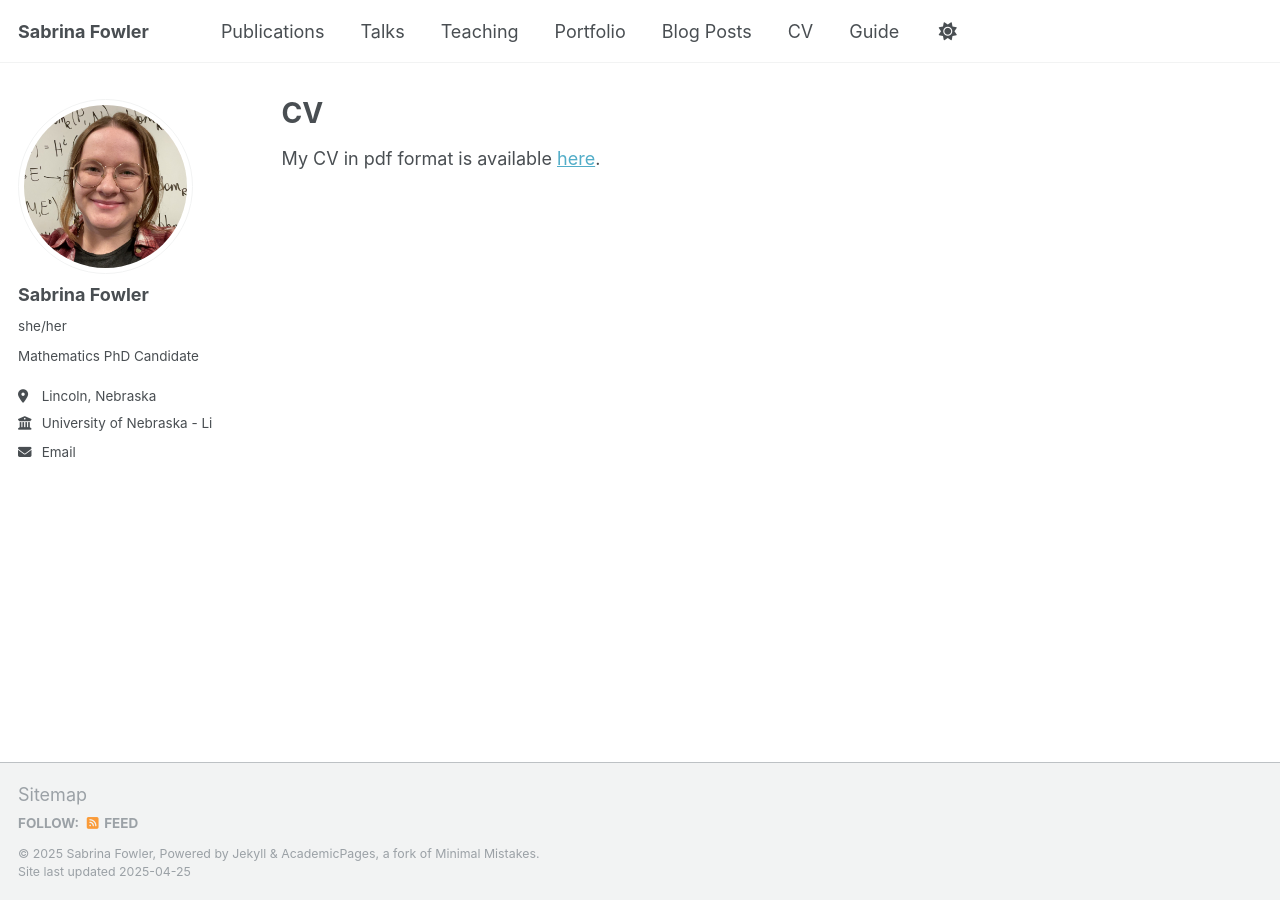
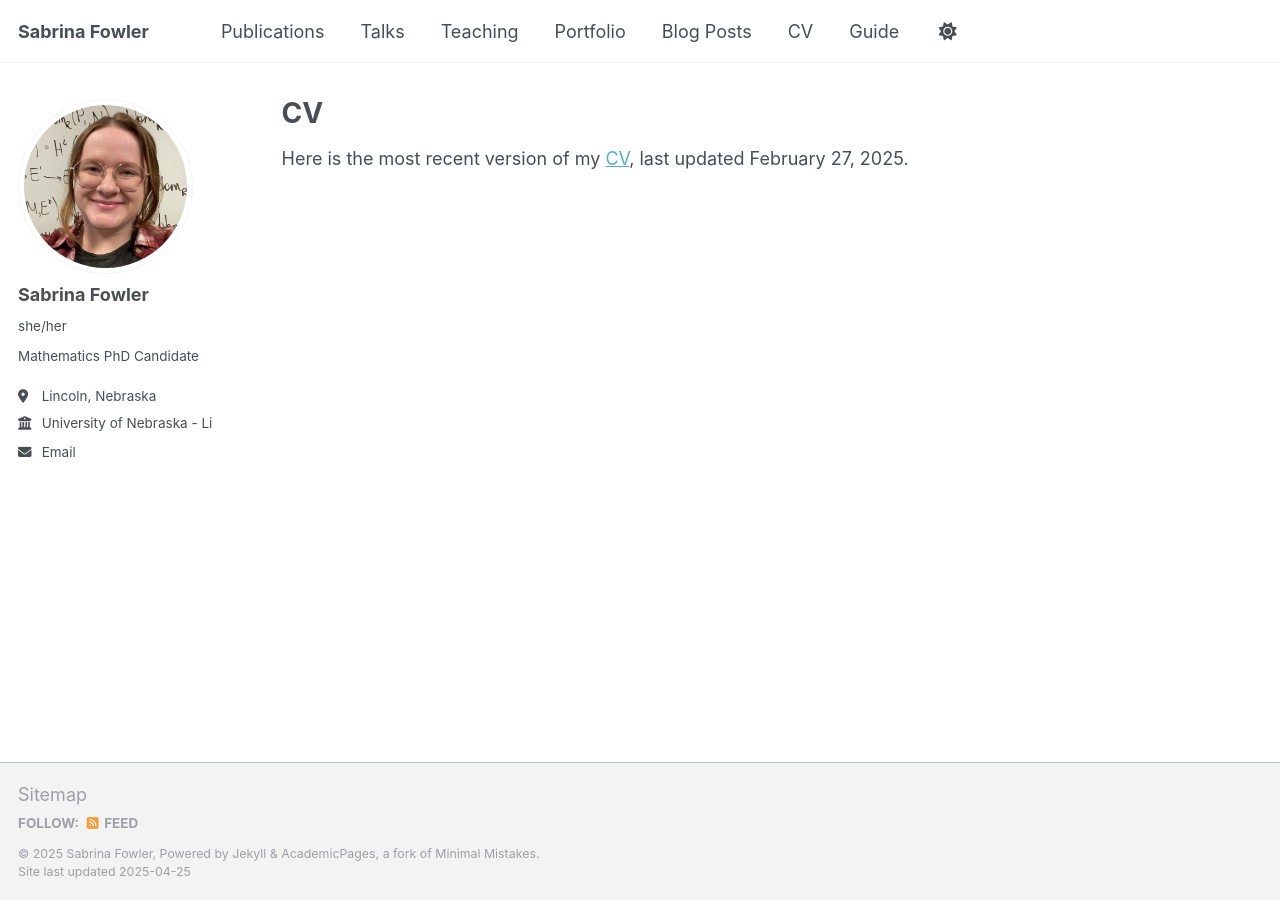
Before and after one commit to sabrinafowler/sabrinafowler.github.io, a Jekyll site: the page built from _pages/cv.md, in a window 1280 px wide. Built offline with Jekyll 4.4.1, drawn with Linux system fonts in a browser that asks for light colours.

Commit message:
Update cv.md

```diff
--- a/_pages/cv.md
+++ b/_pages/cv.md
@@ -7,4 +7,4 @@ redirect_from:
   - /resume
 ---
 
-My CV in pdf format is available [here](https://sabrinafowler.github.io/files/cv.pdf).
+Here is the most recent version of my [CV](https://sabrinafowler.github.io/files/cv.pdf), last updated February 27, 2025.
```
